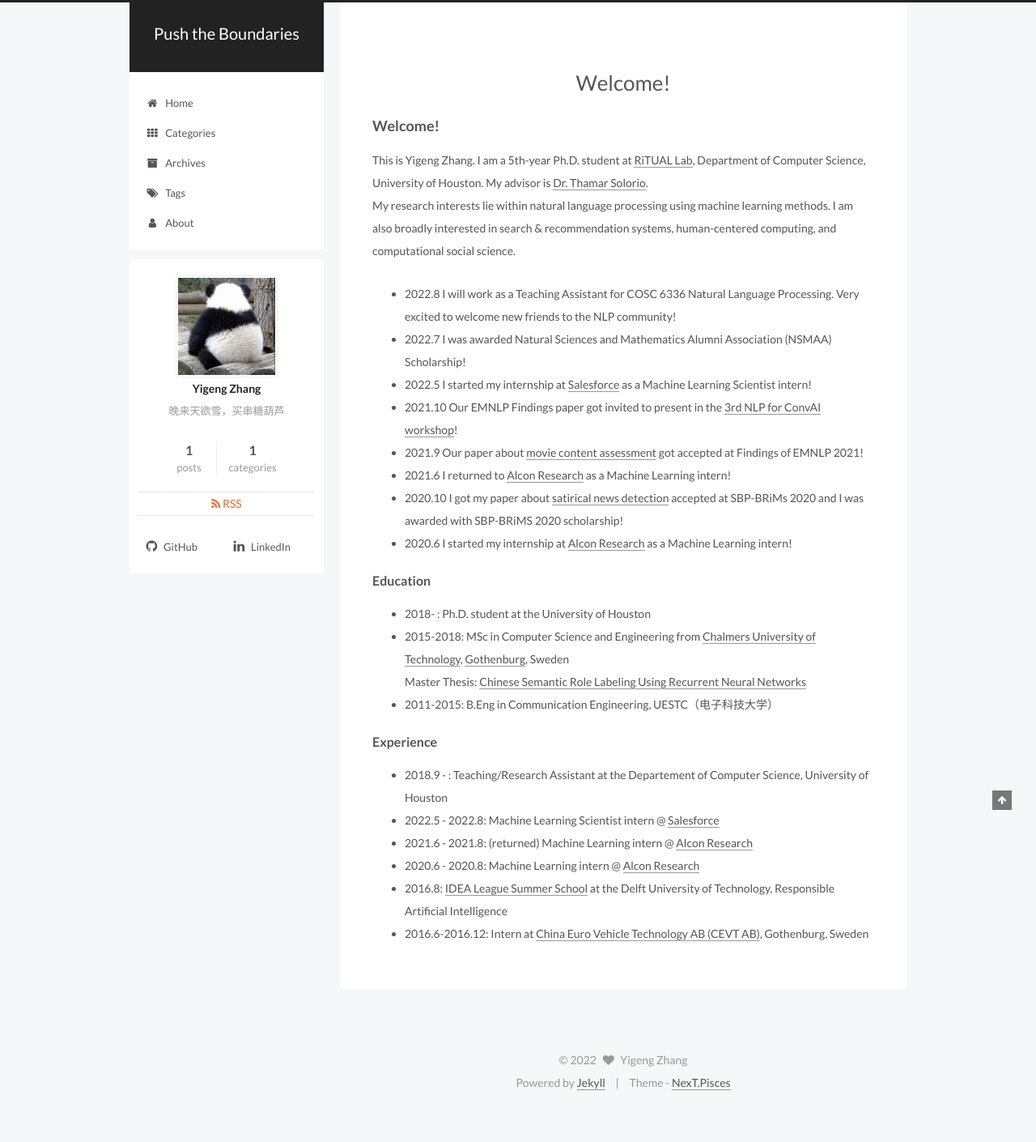
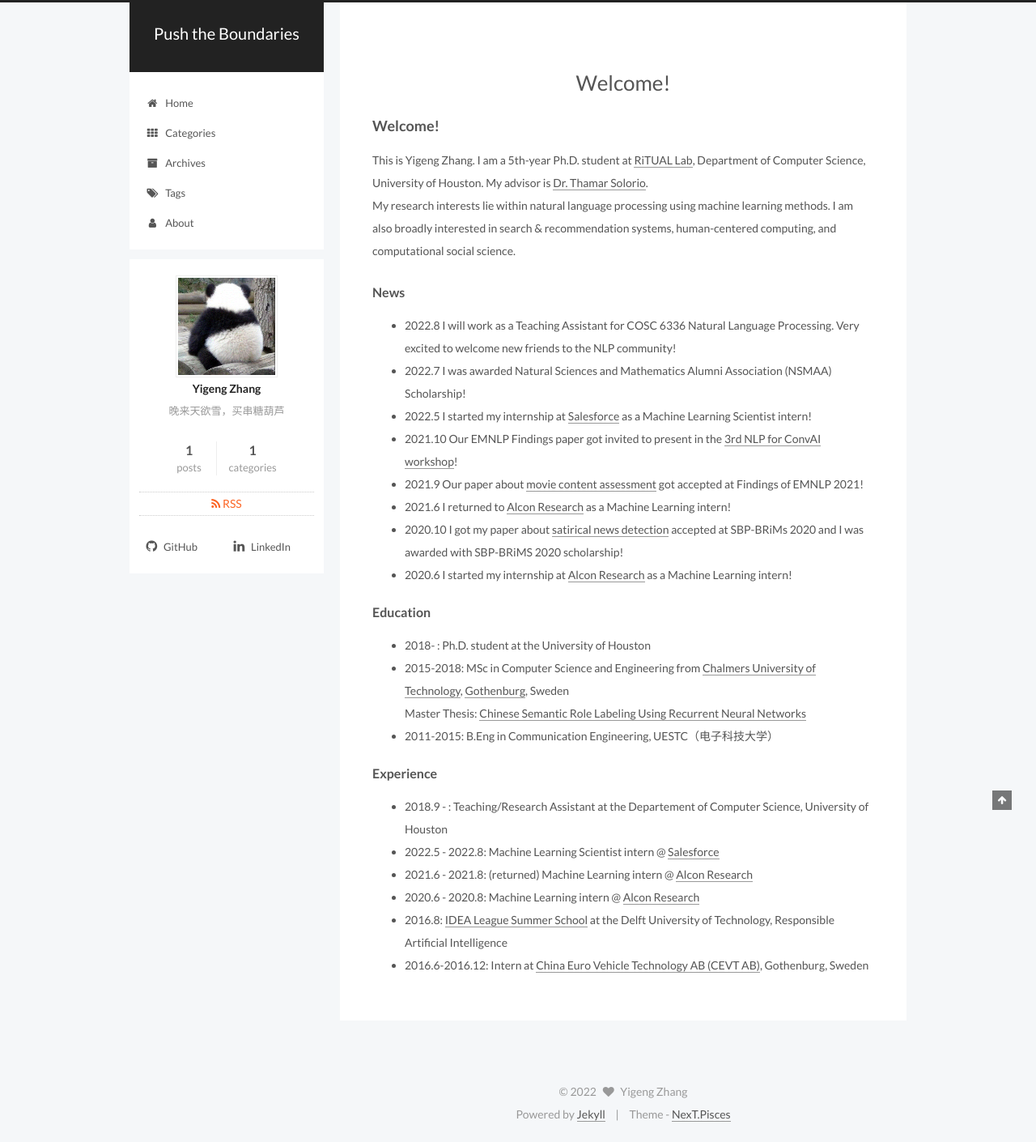
Before and after one commit to ZhangYigeng/ZhangYigeng.github.io, a Jekyll site: the page built from about/index.md, in a window 1280 px wide. Shown: the whole page at 81% size. Built offline with Jekyll 4.4.1, drawn with Linux system fonts in a browser that asks for light colours; our own code applies the rules of GitHub Pages for plain Markdown files; before the commit the page ends 1371 px from its top, so only the background shows below that.

Commit message:
Update index.md

```diff
--- a/about/index.md
+++ b/about/index.md
@@ -6,7 +6,7 @@ type: about
 This is Yigeng Zhang. I am a 5th-year Ph.D. student at [RiTUAL Lab], Department of Computer Science, University of Houston. My advisor is [Dr. Thamar Solorio].
 My research interests lie within natural language processing using machine learning methods. I am also broadly interested in search & recommendation systems, human-centered computing, and computational social science.
 
-<!-- #### News -->
+#### News
 <!-- <h4 style= "background:	#ADD8E6" ><i class="fa fa-newspaper-o"></i> News</h4>
 - <span style="color:red">Happy Chinese New Year! 新春快乐！</span>
 <hr>   -->
```
